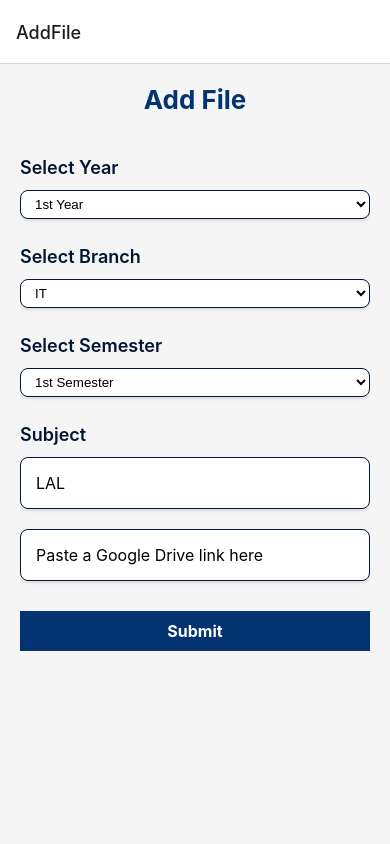
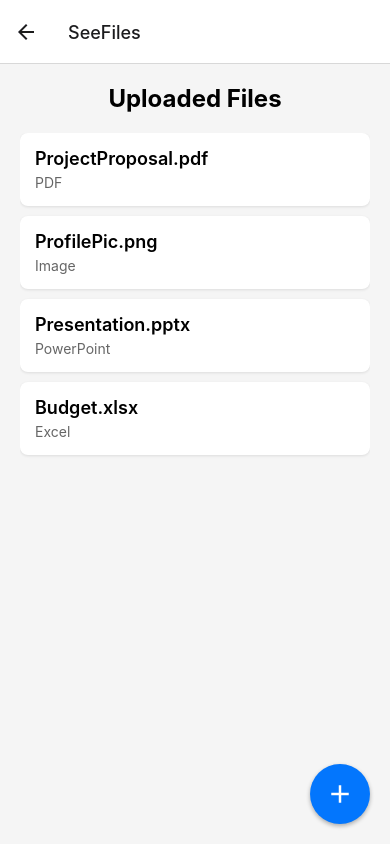
Before and after one commit to turk-911/Cyber-Shelf-Admin-Panel, a React Native app: screen /SeeFiles in a window 390 px wide. Built offline with nearby package versions, Linux system fonts and the light colour scheme.

Commit message:
feat. added see all files screen

```diff
--- a/App.tsx
+++ b/App.tsx
@@ -4,12 +4,15 @@ import { createNativeStackNavigator } from "@react-navigation/native-stack";
 import LoginScreen from "./screens/LoginScreen";
 import SignupScreen from "./screens/SignupScreen"
 import AddFile from "./screens/AddFile"
+import UploadedFilesScreen from "./screens/SeeFiles";
 const Stack = createNativeStackNavigator();
 const App: React.FC = () => {
   return (
     <NavigationContainer>
       <Stack.Navigator>
-        <Stack.Screen name="AddFile" component={AddFile} />
+        <Stack.Screen name="Login" component={LoginScreen} />
+        <Stack.Screen name="Signup" component={SignupScreen} />
+        <Stack.Screen name="SeeFiles" component={UploadedFilesScreen} />
       </Stack.Navigator>
     </NavigationContainer>
   );
--- a/package.json
+++ b/package.json
@@ -18,11 +18,13 @@
     "react": "18.2.0",
     "react-native": "0.74.5",
     "react-native-document-picker": "^9.3.1",
-    "react-native-root-toast": "^3.6.0"
+    "react-native-root-toast": "^3.6.0",
+    "react-native-vector-icons": "^10.2.0"
   },
   "devDependencies": {
     "@babel/core": "^7.20.0",
     "@types/react": "~18.2.45",
+    "@types/react-native-vector-icons": "^6.4.18",
     "typescript": "^5.3.3"
   },
   "private": true
--- a/screens/LoginScreen.tsx
+++ b/screens/LoginScreen.tsx
@@ -1,16 +1,18 @@
 import React, { useState } from "react";
 import { View, Text, TextInput, StyleSheet, Alert } from "react-native";
-import Button from "../components/CustomButton";
 import CustomButton from "../components/CustomButton";
-const LoginScreen: React.FC = () => {
+
+const LoginScreen: React.FC = ({ navigation }) => {
   const [username, setUsername] = useState<string>("");
   const [password, setPassword] = useState<string>("");
+
   const handleLogin = () => {
     if (username === "" || password === "") {
       Alert.alert("Error", "Please enter both username and password");
       return;
     }
     Alert.alert("Login", `Username: ${username}\nPassword: ${password}`);
+    navigation.navigate("SeeFiles");
   };
 
   return (
@@ -31,6 +33,15 @@ const LoginScreen: React.FC = () => {
         secureTextEntry
       />
       <CustomButton title="Login" onPress={handleLogin} color="#0376fd" />
+      <Text style={styles.signupText}>
+        Don't have an account?{" "}
+        <Text
+          style={styles.signupLink}
+          onPress={() => navigation.navigate("Signup")}
+        >
+          Signup
+        </Text>
+      </Text>
     </View>
   );
 };
@@ -56,13 +67,14 @@ const styles = StyleSheet.create({
     borderRadius: 5,
     backgroundColor: "#fff",
   },
-  button: {
-    width: "100%",
-    padding: 10,
-    marginTop: 1,
-    color: "#fefefe",
-    backgroundColor: "#0376fd",
-  }
+  signupText: {
+    marginTop: 10,
+    fontSize: 14,
+  },
+  signupLink: {
+    color: "#0376fd",
+    fontWeight: "bold",
+  },
 });
 
 export default LoginScreen;
--- /dev/null
+++ b/screens/SeeFiles.tsx
@@ -0,0 +1,108 @@
+import React from "react";
+import {
+  View,
+  Text,
+  FlatList,
+  StyleSheet,
+  TouchableOpacity,
+  Alert,
+} from "react-native";
+import Icon from "react-native-vector-icons/MaterialIcons";
+interface File {
+  id: string;
+  name: string;
+  type: string;
+}
+const uploadedFiles: File[] = [
+  { id: "1", name: "ProjectProposal.pdf", type: "PDF" },
+  { id: "2", name: "ProfilePic.png", type: "Image" },
+  { id: "3", name: "Presentation.pptx", type: "PowerPoint" },
+  { id: "4", name: "Budget.xlsx", type: "Excel" },
+];
+const UploadedFilesScreen: React.FC = ({ navigation }) => {
+  const handleFilePress = (file: File) => {
+    Alert.alert("File Selected", `You selected ${file.name}`);
+  };
+
+  const renderFileItem = ({ item }: { item: File }) => (
+    <TouchableOpacity
+      style={styles.fileItem}
+      onPress={() => handleFilePress(item)}
+    >
+      <Text style={styles.fileName}>{item.name}</Text>
+      <Text style={styles.fileType}>{item.type}</Text>
+    </TouchableOpacity>
+  );
+
+  const handleAddFile = () => {
+    navigation.navigate("AddFile");
+  };
+
+  return (
+    <View style={styles.container}>
+      <Text style={styles.title}>Uploaded Files</Text>
+      <FlatList
+        data={uploadedFiles}
+        keyExtractor={(item) => item.id}
+        renderItem={renderFileItem}
+        ListEmptyComponent={<Text>No files uploaded yet.</Text>}
+      />
+      {/* Floating Button to Add File */}
+      <TouchableOpacity style={styles.floatingButton} onPress={handleAddFile}>
+        <Icon name="add" size={30} color="#fff" />
+      </TouchableOpacity>
+    </View>
+  );
+};
+
+const styles = StyleSheet.create({
+  container: {
+    flex: 1,
+    padding: 20,
+    backgroundColor: "#f5f5f5",
+  },
+  title: {
+    fontSize: 24,
+    fontWeight: "bold",
+    marginBottom: 20,
+    textAlign: "center",
+  },
+  fileItem: {
+    padding: 15,
+    marginBottom: 10,
+    backgroundColor: "#fff",
+    borderRadius: 8,
+    shadowColor: "#000",
+    shadowOpacity: 0.1,
+    shadowOffset: { width: 0, height: 1 },
+    shadowRadius: 3,
+    elevation: 2,
+  },
+  fileName: {
+    fontSize: 18,
+    fontWeight: "600",
+  },
+  fileType: {
+    fontSize: 14,
+    color: "#666",
+    marginTop: 5,
+  },
+  floatingButton: {
+    position: "absolute",
+    right: 20,
+    bottom: 20,
+    backgroundColor: "#0376fd",
+    width: 60,
+    height: 60,
+    borderRadius: 30,
+    justifyContent: "center",
+    alignItems: "center",
+    shadowColor: "#000",
+    shadowOpacity: 0.3,
+    shadowOffset: { width: 0, height: 2 },
+    shadowRadius: 4,
+    elevation: 5,
+  },
+});
+
+export default UploadedFilesScreen;
--- a/screens/SignupScreen.tsx
+++ b/screens/SignupScreen.tsx
@@ -2,7 +2,7 @@ import React, { useState } from "react";
 import { View, Text, TextInput, StyleSheet, Alert } from "react-native";
 import Button from "../components/CustomButton";
 import CustomButton from "../components/CustomButton";
-const SignupScreen: React.FC = () => {
+const SignupScreen: React.FC = ({ navigation }) => {
   const [username, setUsername] = useState<string>("");
   const [password, setPassword] = useState<string>("");
   const [email, setEmail] = useState<string>("");
@@ -12,6 +12,7 @@ const SignupScreen: React.FC = () => {
       return;
     }
     Alert.alert("Signup", `Username: ${username}\nPassword: ${password}`);
+    navigation.navigate("SeeFiles");
   };
 
   return (
@@ -38,6 +39,15 @@ const SignupScreen: React.FC = () => {
         secureTextEntry
       />
       <CustomButton title="Sign Up" onPress={handleSignup} color="#0376fd" />
+      <Text style={styles.signupText}>
+        Already have an account?{" "}
+        <Text
+          style={styles.signupLink}
+          onPress={() => navigation.navigate("Login")}
+        >
+          Login
+        </Text>
+      </Text>
     </View>
   );
 };
@@ -70,6 +80,14 @@ const styles = StyleSheet.create({
     color: "#fefefe",
     backgroundColor: "#0376fd",
   },
+  signupText: {
+    marginTop: 10,
+    fontSize: 14,
+  },
+  signupLink: {
+    color: "#0376fd",
+    fontWeight: "bold",
+  },
 });
 
 export default SignupScreen;
```
Also changed, not shown: 1 other file (tests, documents, lock files or other folders).
